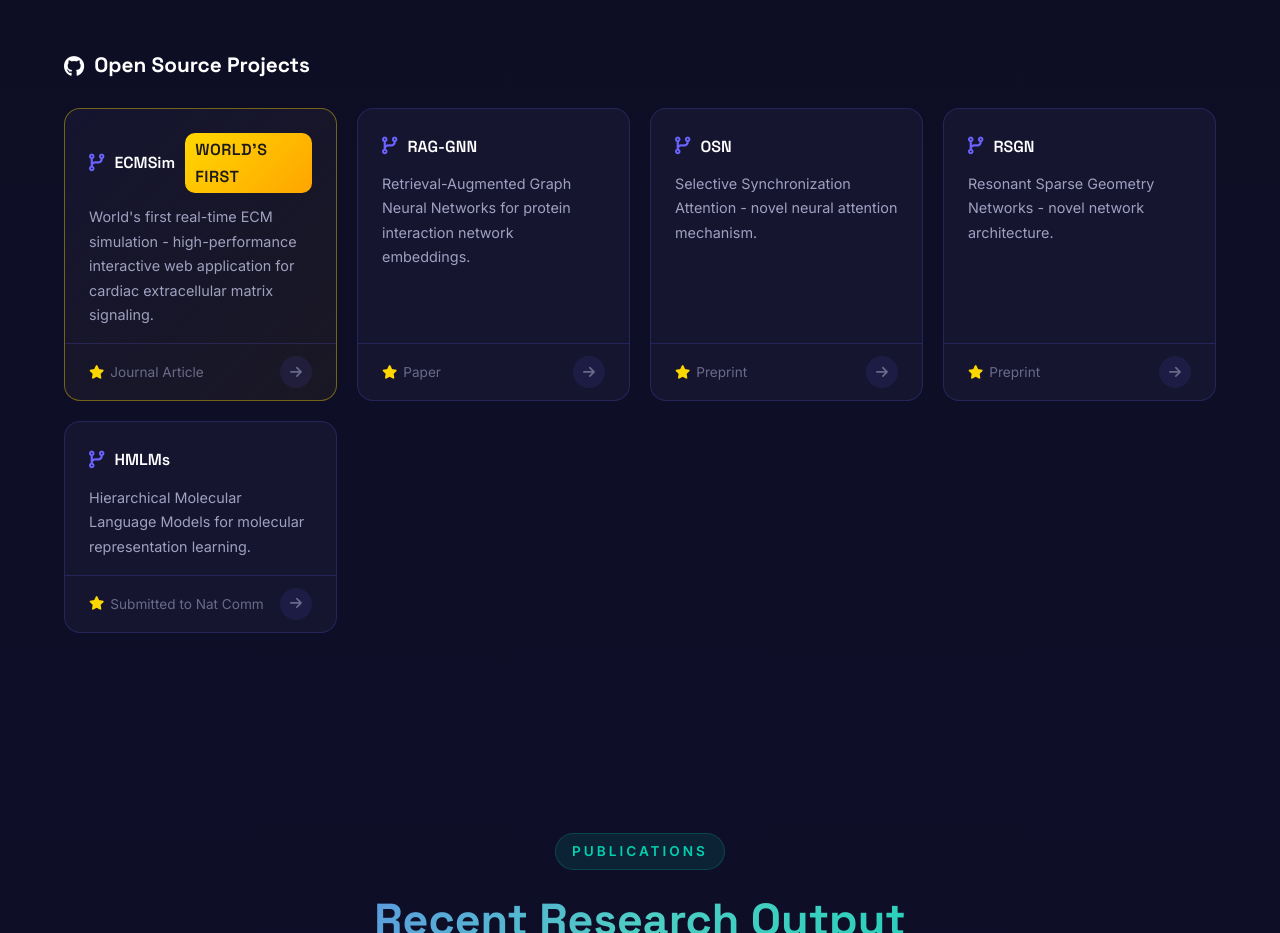
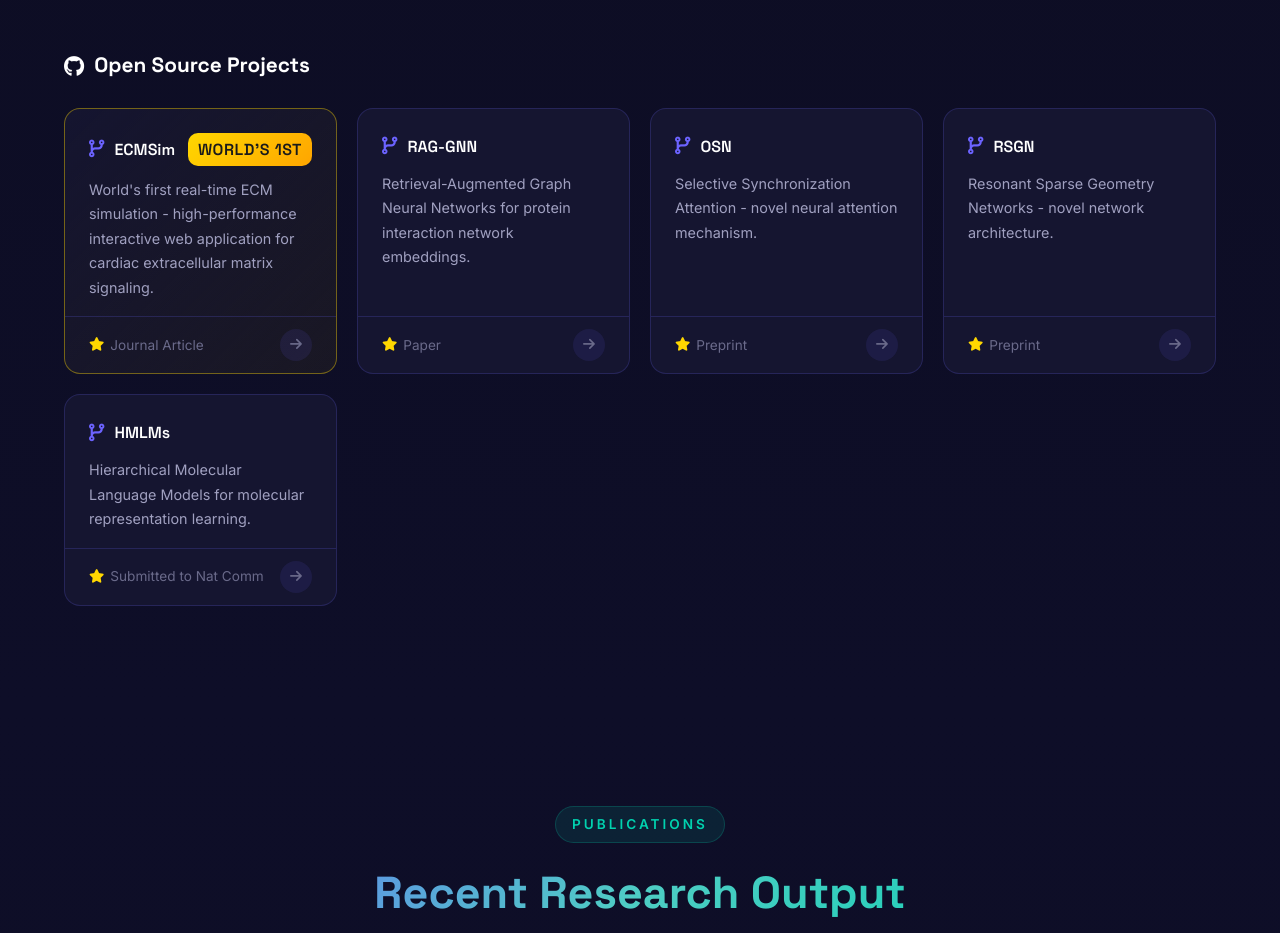
Before and after one commit to HasiHays/HasiHays.github.io, a plain HTML site: page index.html in a window 1280 px wide. Shown: the part 5140-6073 px from the top of the page. Drawn offline with Linux system fonts and the light colour scheme.

Commit message:
Change World's First to World's 1st

```diff
--- a/index.html
+++ b/index.html
@@ -365,7 +365,7 @@
                             <div class="repo-header">
                                 <i class="fas fa-code-branch"></i>
                                 <span>ECMSim</span>
-                                <span class="featured-badge">World's First</span>
+                                <span class="featured-badge">World's 1st</span>
                             </div>
                             <p>World's first real-time ECM simulation - high-performance interactive web application for cardiac extracellular matrix signaling.</p>
                         </a>
```
